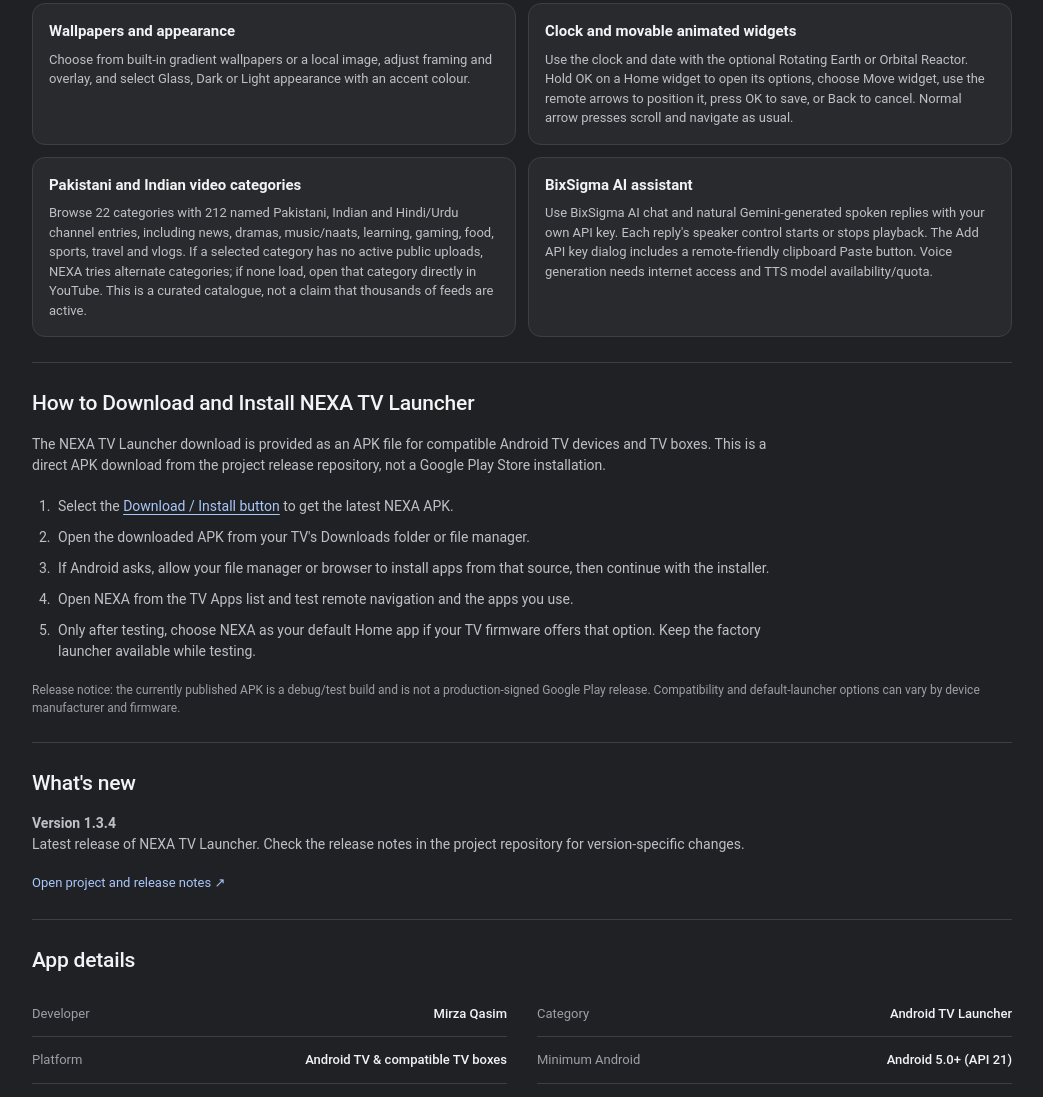
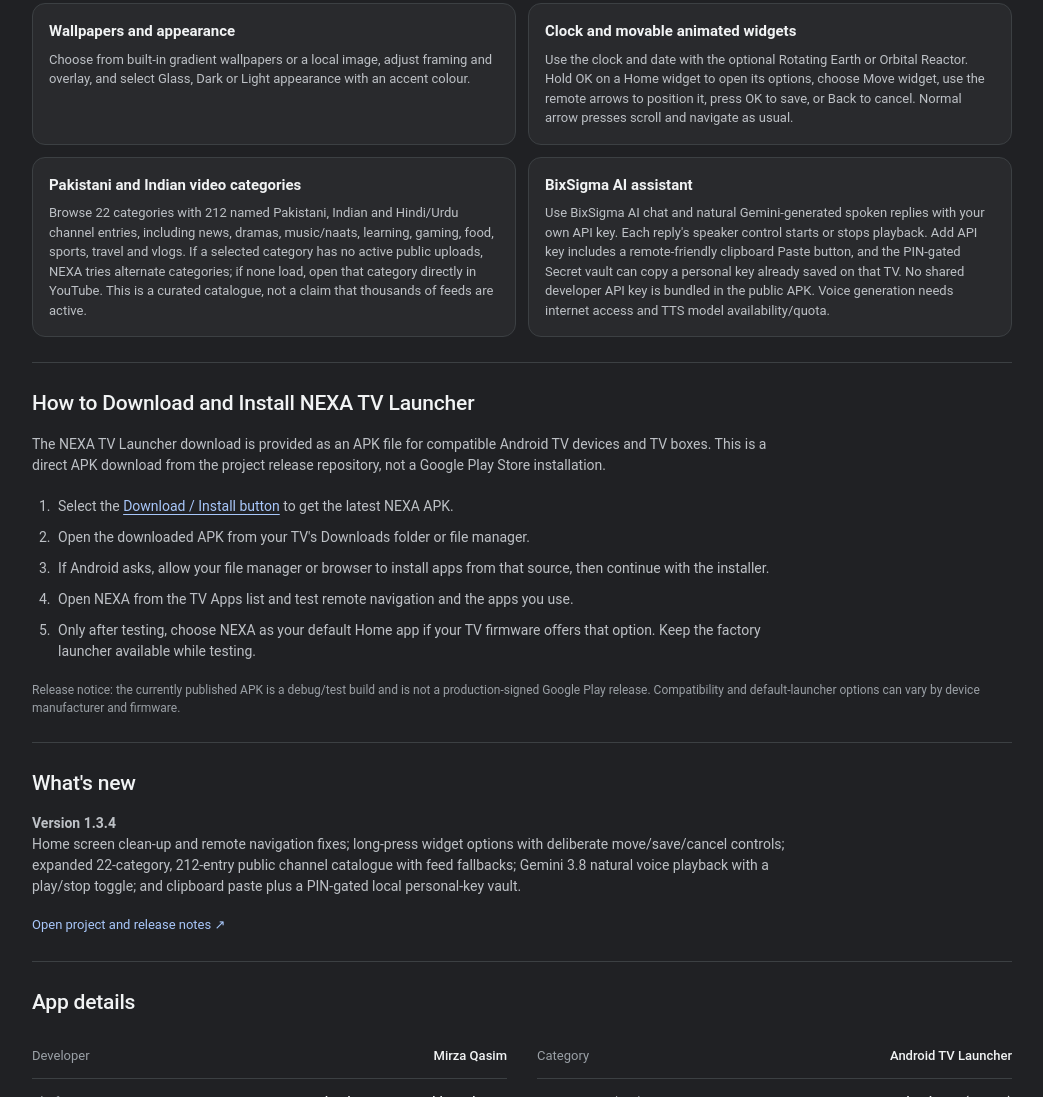
Before and after one commit to qasimtechlab/nexa-tv-launcher, a plain HTML site: page website/index.html in a window 1280 px wide. Shown: the part 1352-2449 px from the top of the page, without its empty margins (118-1161 px from the left). Drawn offline with Linux system fonts and the light colour scheme; no server answers.

Commit message:
website: publish NEXA 1.3.4 release notes

```diff
--- a/website/index.html
+++ b/website/index.html
@@ -267,7 +267,7 @@
         <article class="feature-card"><h3>Wallpapers and appearance</h3><p>Choose from built-in gradient wallpapers or a local image, adjust framing and overlay, and select Glass, Dark or Light appearance with an accent colour.</p></article>
         <article class="feature-card"><h3>Clock and movable animated widgets</h3><p>Use the clock and date with the optional Rotating Earth or Orbital Reactor. Hold OK on a Home widget to open its options, choose Move widget, use the remote arrows to position it, press OK to save, or Back to cancel. Normal arrow presses scroll and navigate as usual.</p></article>
         <article class="feature-card"><h3>Pakistani and Indian video categories</h3><p>Browse 22 categories with 212 named Pakistani, Indian and Hindi/Urdu channel entries, including news, dramas, music/naats, learning, gaming, food, sports, travel and vlogs. If a selected category has no active public uploads, NEXA tries alternate categories; if none load, open that category directly in YouTube. This is a curated catalogue, not a claim that thousands of feeds are active.</p></article>
-        <article class="feature-card"><h3>BixSigma AI assistant</h3><p>Use BixSigma AI chat and natural Gemini-generated spoken replies with your own API key. Each reply's speaker control starts or stops playback. The Add API key dialog includes a remote-friendly clipboard Paste button. Voice generation needs internet access and TTS model availability/quota.</p></article>
+        <article class="feature-card"><h3>BixSigma AI assistant</h3><p>Use BixSigma AI chat and natural Gemini-generated spoken replies with your own API key. Each reply's speaker control starts or stops playback. Add API key includes a remote-friendly clipboard Paste button, and the PIN-gated Secret vault can copy a personal key already saved on that TV. No shared developer API key is bundled in the public APK. Voice generation needs internet access and TTS model availability/quota.</p></article>
       </div>
     </section>
 
@@ -286,7 +286,7 @@
 
     <section class="section" id="whats-new">
       <div class="section-head"><h2>What's new</h2></div>
-      <p class="about-copy"><strong>Version <span data-release-version>1.3.4</span></strong><br>Latest release of NEXA TV Launcher. Check the release notes in the project repository for version-specific changes.</p>
+      <p class="about-copy"><strong>Version <span data-release-version>1.3.4</span></strong><br>Home screen clean-up and remote navigation fixes; long-press widget options with deliberate move/save/cancel controls; expanded 22-category, 212-entry public channel catalogue with feed fallbacks; Gemini 3.8 natural voice playback with a play/stop toggle; and clipboard paste plus a PIN-gated local personal-key vault.</p>
       <a class="see-all" href="https://github.com/qasimtechlab/nexa-tv-launcher" target="_blank" rel="noopener">Open project and release notes ↗</a>
     </section>
 
@@ -322,7 +322,7 @@
       <details><summary>Can I rearrange apps and customize the TV home screen?</summary><p>Yes. The app library supports Grid and Rows layouts, favourites and manual app ordering. You can also customize wallpapers, framing, overlay, appearance and Home widget positions.</p></details>
       <details><summary>Does NEXA show personalized YouTube recommendations?</summary><p>No. NEXA displays recent public uploads from a curated list of Pakistani and Indian YouTube channels. It does not read private watch history, perform global YouTube search or reproduce the signed-in account's recommendation algorithm.</p></details>
       <details><summary>Can BixSigma AI read replies aloud naturally?</summary><p>Yes. Use the speaker control under an AI reply to generate natural spoken audio with Gemini TTS, then press the same control again to stop. This requires internet access, your own Gemini API key and TTS model availability on that API project.</p></details>
-      <details><summary>Does BixSigma AI need an API key?</summary><p>Yes. BixSigma AI chat and Gemini-generated speech use the user's own API key. Add API key includes a Paste from clipboard control for TV remotes. The public APK does not contain a shared developer key because client-side keys can be extracted and abused. Voice playback also depends on TTS model access and quota.</p></details>
+      <details><summary>Does BixSigma AI need an API key?</summary><p>Yes. BixSigma AI chat and Gemini-generated speech use the user's own API key. Add API key includes a Paste from clipboard control for TV remotes. The PIN-gated Secret vault can copy a personal key already saved on that TV. The public APK does not contain a shared developer key because client-side keys can be extracted and abused. Voice playback also depends on TTS model access and quota.</p></details>
       <details><summary>Is NEXA TV Launcher available on Google Play?</summary><p>No. This page provides a direct APK download for testing. NEXA is an independent project and is not an official Google or Android product.</p></details>
       <details><summary>Is the current NEXA APK production-signed?</summary><p>No. The currently distributed APK is a debug/test build, not a production-signed release. Install it for testing and keep your factory launcher enabled until you have checked compatibility.</p></details>
     </section>
```
